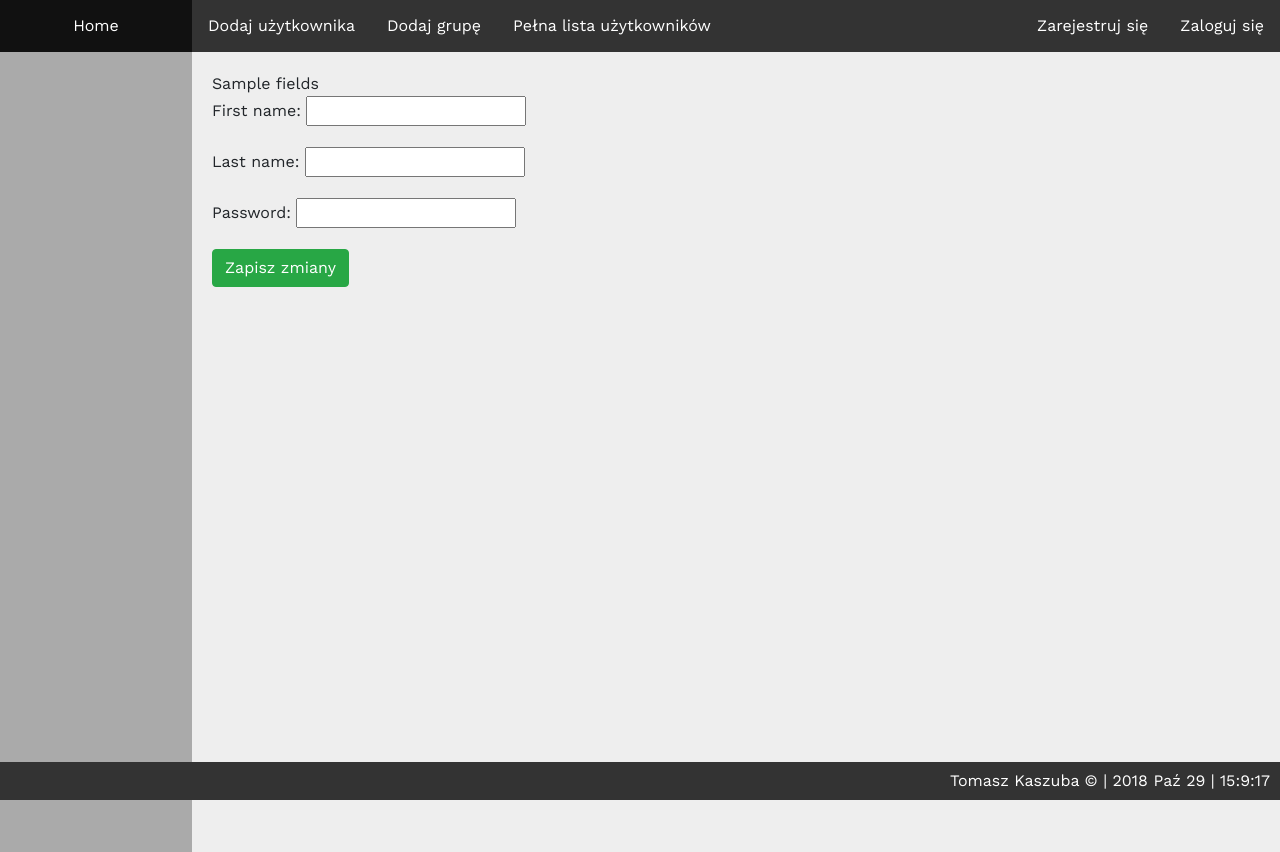
After one commit to Moesess/Users, a Django app: template JUZERY/templates/edit_form.html in a window 1280 px wide. The commit adds this page. Run offline with Django 3.2, Linux system fonts and the light colour scheme; tables that the repository leaves empty hold one stand-in row (values such as "Sample post"); the template is opened without the code that fills it: values that come from a table or form of the project are taken from there, most other values are stand-ins (such as "Sample title", 1, 10 or a date in 2020); parts of the project's set-up code (start-up, migrations or seed data) failed here and were passed over; some libraries are stand-ins or nearby versions.

Commit message:
Rejestracja
s

```diff
--- a/JUZERY/JUZERY/urls.py
+++ b/JUZERY/JUZERY/urls.py
@@ -15,7 +15,7 @@
 """
 from django.conf.urls import url
 from django.contrib import admin
-from users.views import HomeView, UserAdd, GroupAdd, UserList, UserDelete, GroupDelete
+from users.views import *
 
 urlpatterns = [
     url(r'^admin/', admin.site.urls),
@@ -23,6 +23,9 @@
     url(r'^user/add/$', UserAdd.as_view(), name='add_user'),
     url(r'^group/add/$', GroupAdd.as_view(), name='add_group'),
     url(r'^user/list/$', UserList.as_view(), name='list_user'),
+    url(r'^register$', RegisterPanel.as_view(), name='register'),
     url(r'^user/delete/(?P<name>[-\w]+)/(?P<pk>[0-9]+)/$', UserDelete.as_view(), name='delete_user'),
     url(r'^group/delete/(?P<name>[-\w]+)/(?P<pk>[0-9]+)/$', GroupDelete.as_view(), name='delete_group'),
+    url(r'^user/edit/(?P<name>[-\w]+)/(?P<pk>[0-9]+)/$', UserEdit.as_view(), name='edit_user'),
+    url(r'^group/edit/(?P<name>[-\w]+)/(?P<pk>[0-9]+)/$', GroupEdit.as_view(), name='edit_group'),
 ]
--- a/JUZERY/templates/confirm_delete.html
+++ b/JUZERY/templates/confirm_delete.html
@@ -1,5 +1,5 @@
 {% extends "homepage.html" %}
-
+{% block title %}{{ title }}{% endblock %}
 {% block right %}
     <h4>Chcesz usunąć
         {{ user.name_accusative }}{{ group.name_accusative }}:
--- /dev/null
+++ b/JUZERY/templates/edit_form.html
@@ -0,0 +1,9 @@
+{% extends "homepage.html" %}
+{% block right %}
+    <form method="post">
+        {% csrf_token %}
+        {{ fields }}
+        {{ form.as_p }}
+        <input type="submit" class="btn btn-success" value="Zapisz zmiany">
+    </form>
+{% endblock %}
--- a/JUZERY/templates/homepage.html
+++ b/JUZERY/templates/homepage.html
@@ -16,7 +16,7 @@
               <li><a href="{% url 'add_group' %}">Dodaj grupę</a></li>
               <li><a href="{% url 'list_user' %}">Pełna lista użytkowników</a></li>
               <li class="login"><a href="#">Zaloguj się</a></li>
-              <li class="login"><a href="#">Zarejestruj się</a></li>
+              <li class="login"><a href="{% url 'register' %}">Zarejestruj się</a></li>
             </ul>
         </nav>
         <section class="user-list">
@@ -26,7 +26,15 @@
             {% block right %}{% endblock %}
         </section>
         <footer class="footer">
-            <span class="author">Tomasz Kaszuba &copy {{ current_year }}</span>
+            <span class="author">Tomasz Kaszuba &copy | {{ current_year }} | <span id="clock"></span></span>
         </footer>
     </body>
+    <script type="text/javascript">
+        function clock(){
+            var s = new Date();
+            var field = document.getElementById("clock");
+            field.innerHTML = s.getHours()+":"+s.getMinutes()+":"+s.getSeconds();
+        }
+        setInterval(clock, 1);
+    </script>
 </html>
--- a/JUZERY/templates/user_list.html
+++ b/JUZERY/templates/user_list.html
@@ -26,7 +26,7 @@
                     {% endfor %}
                     <td>
                         <div class="btn-group table-buttons" role="group" aria-label="Basic example">
-                          <a href="" class="btn btn-sm btn-info">Edytuj</a>
+                          <a href="/user/edit/{{ user.first_name }}/{{ user.id }}" class="btn btn-sm btn-info">Edytuj</a>
                           <a href="/user/delete/{{ user.first_name }}/{{ user.id }}" class="btn btn-sm btn-danger">Usuń</a>
                         </div>
                     </td>
@@ -51,7 +51,7 @@
                     <td>{{ group.permission_level }}</td>
                     <td>
                         <div class="btn-group table-buttons" role="group" aria-label="Basic example">
-                          <a href="" class="btn btn-sm btn-info">Edytuj</a>
+                          <a href="/group/edit/{{ group.name }}/{{ group.id }}" class="btn btn-sm btn-info">Edytuj</a>
                           <a href="/group/delete/{{ group.name }}/{{ group.id }}" class="btn btn-sm btn-danger">Usuń</a>
                         </div>
                     </td>
--- a/JUZERY/users/models.py
+++ b/JUZERY/users/models.py
@@ -2,6 +2,7 @@
 from __future__ import unicode_literals
 
 from django.db import models
+from django import forms
 
 # Create your models here.
 
@@ -15,9 +16,21 @@
     password = models.CharField(max_length=50)
     group = models.ForeignKey(
         'Group',
+        default='1',
         related_name="group",
         on_delete=models.CASCADE,
     )
+
+
+class UserForm(forms.ModelForm):
+    password = forms.CharField(widget=forms.PasswordInput)
+
+    class Meta:
+        model = User
+        widgets = {
+            'password': forms.PasswordInput(),
+        }
+        fields = ('first_name', 'last_name', 'password')
 
 
 class Group(models.Model):
```
Also changed, not shown: JUZERY/templates/register.html (added, +13 -0 lines), JUZERY/users/forms.py (added, +13 -0 lines), JUZERY/users/views.py (+45 -2 lines), JUZERY/db.sqlite3.
